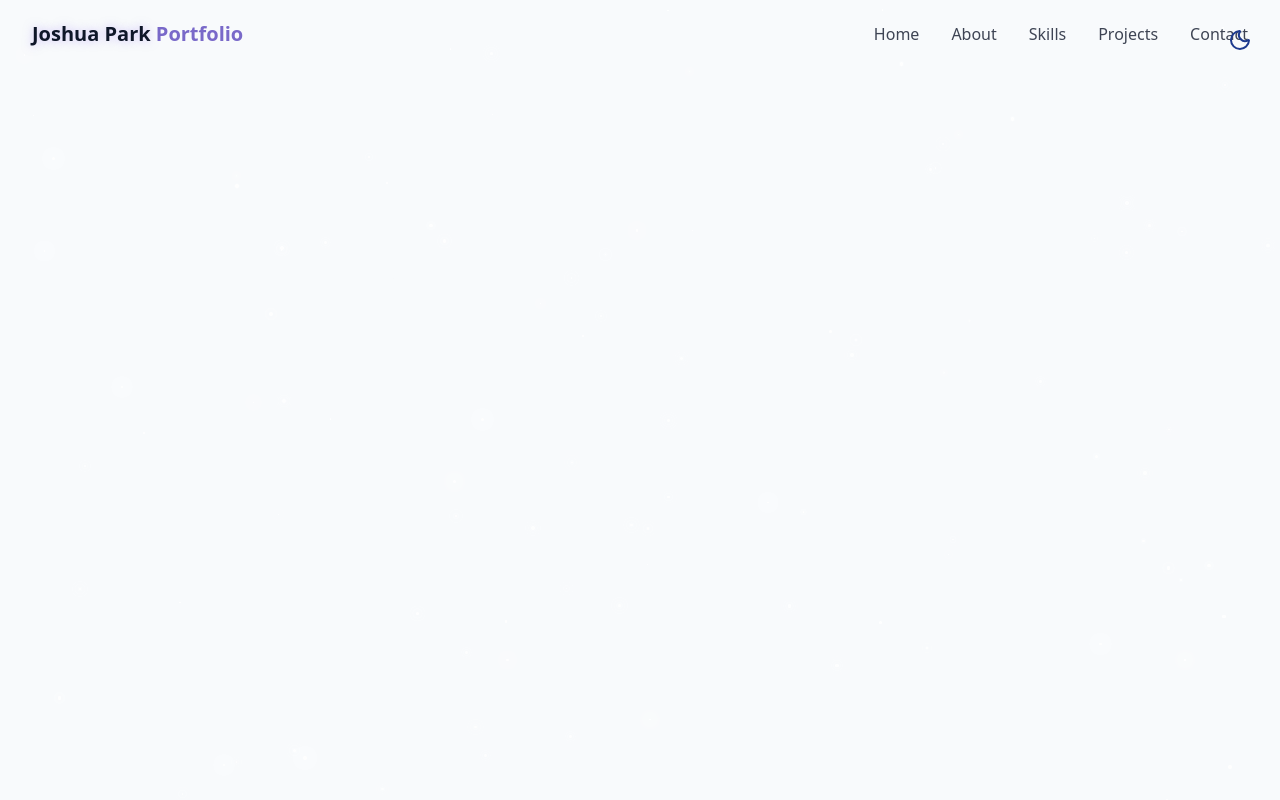
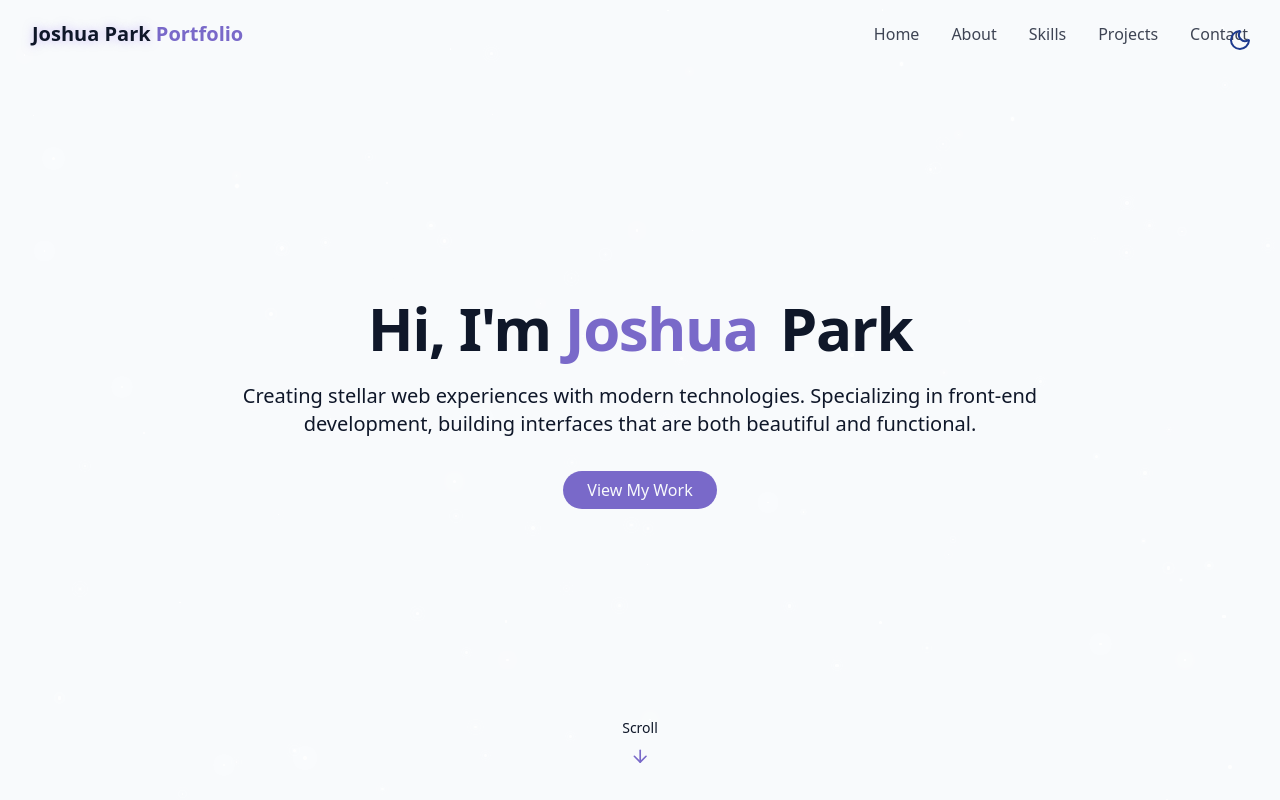
Before and after one commit to joshuapark2/Jpark_Portfolio_V2, a React (Vite) app: page / in a window 1280 px wide. Built offline with nearby package versions, Linux system fonts and the light colour scheme.

Commit message:
HeroSection

```diff
--- /dev/null
+++ b/src/components/HeroSection.jsx
@@ -0,0 +1,43 @@
+import { ArrowDown } from "lucide-react";
+
+export const HeroSection = () => {
+  return (
+    <section
+      id="#hero"
+      className="relative min-h-screen flex flex-col items-center justify-center px-4"
+    >
+      <div className="container max-w-4xl mx-auto text-center z-10">
+        <div className="space-y-6">
+          <h1 className="text-4xl md:text-6xl font-bold tracking-tight">
+            <span className="opacity-0 animate-fade-in">Hi, I'm </span>
+            <span className="text-primary opacity-0 animate-fade-in-delay-1">
+              {" "}
+              Joshua
+            </span>
+            <span className="text-gradient ml-2 opacity-0 animate-fade-in-delay-2">
+              {" "}
+              Park
+            </span>
+          </h1>
+
+          <p className="text-lg md:text-xl text-muted-foreground max-2-2xl mx-auto opacity-0 animate-fade-in-delay-3">
+            Creating stellar web experiences with modern technologies.
+            Specializing in front-end development, building interfaces that are
+            both beautiful and functional.
+          </p>
+
+          <div className="pt-4 opacity-0 animate-fade-in-delay-4">
+            <a href="#projects" className="cosmic-button">
+              View My Work
+            </a>
+          </div>
+        </div>
+      </div>
+
+      <div className="absolute bottom-8 left-1/2 transform -translate-x-1/2 flex flex-col items-center animate-bounce">
+        <span className="text-sm text-muted-foreground mb-2">Scroll</span>
+        <ArrowDown className="h-5 w-5 text-primary" />
+      </div>
+    </section>
+  );
+};
--- a/src/pages/Home.jsx
+++ b/src/pages/Home.jsx
@@ -1,6 +1,7 @@
 import { ThemeToggle } from "@/components/ThemeToggle";
 import { StarBackground } from "@/components/StarBackground";
-import { NavBar } from "../components/Navbar";
+import { NavBar } from "@/components/Navbar";
+import { HeroSection } from "@/components/HeroSection";
 
 export const Home = () => {
   return (
@@ -15,6 +16,9 @@
       <NavBar />
 
       {/* Main Content */}
+      <main>
+        <HeroSection />
+      </main>
 
       {/* Footer */}
     </div>
```
